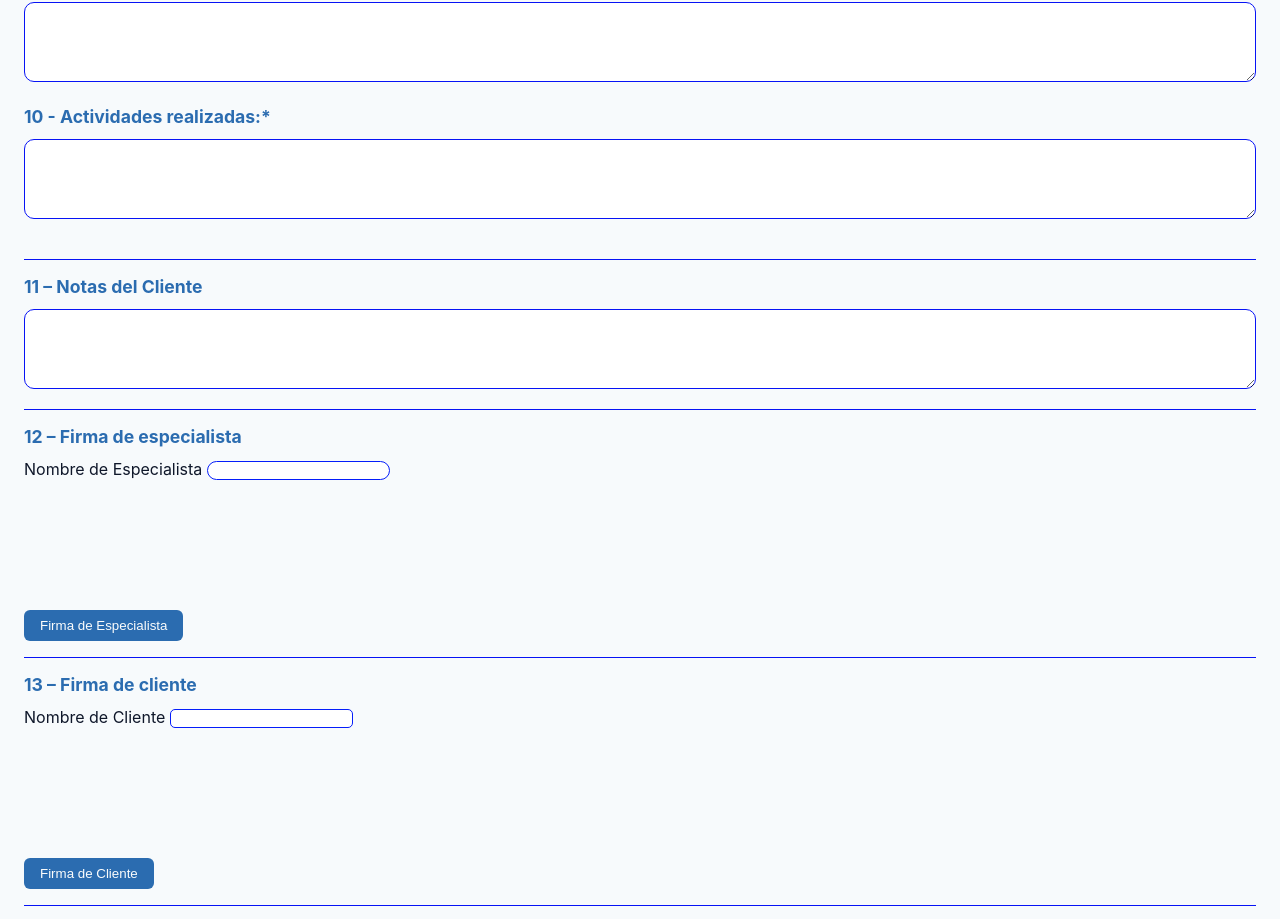
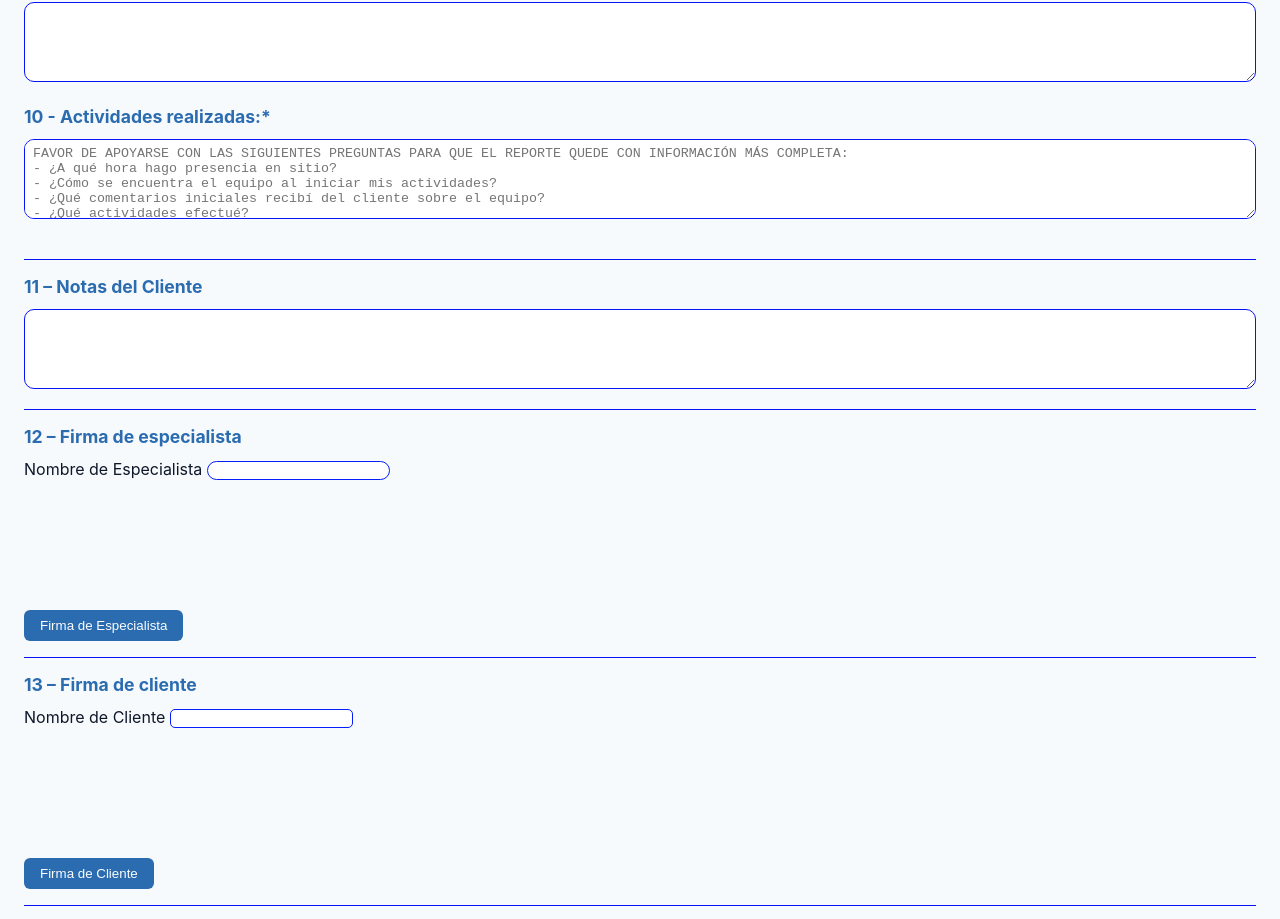
Before and after one commit to GF-2026/Preventive_Report, a plain HTML site: page index.html in a window 1280 px wide. Shown: the part 3616-4535 px from the top of the page. Drawn offline with Linux system fonts and the light colour scheme.

Commit message:
Update index.html

```diff
--- a/index.html
+++ b/index.html
@@ -329,7 +329,15 @@
             <div class="section-header"><strong>9 - Falla Reportada o diagnósticada</strong></div>
             <div class="fullwidth"><textarea id="fail_work"></textarea></label></div><br>
             <div class="section-header"><label><strong>10 - Actividades realizadas:*<br></strong></label></div>
-            <div class="fullwidth"><textarea id="act_work"></textarea></label></div><br>
+            <div class="fullwidth"><textarea id="act_work" placeholder = "FAVOR DE APOYARSE CON LAS SIGUIENTES PREGUNTAS PARA QUE EL REPORTE QUEDE CON INFORMACIÓN MÁS COMPLETA:
+- ¿A qué hora hago presencia en sitio?
+- ¿Cómo se encuentra el equipo al iniciar mis actividades?
+- ¿Qué comentarios iniciales recibí del cliente sobre el equipo?
+- ¿Qué actividades efectué?
+- ¿Qué complicaciones tuve?
+- ¿Realicé anotaciones extra?
+- ¿A qué hora finalizo mis actividades?<br>
+- ¿Cómo dejo el equipo?"></textarea></label></div><br>
 
 
             <!-- 10 – Observaciones -->
```
